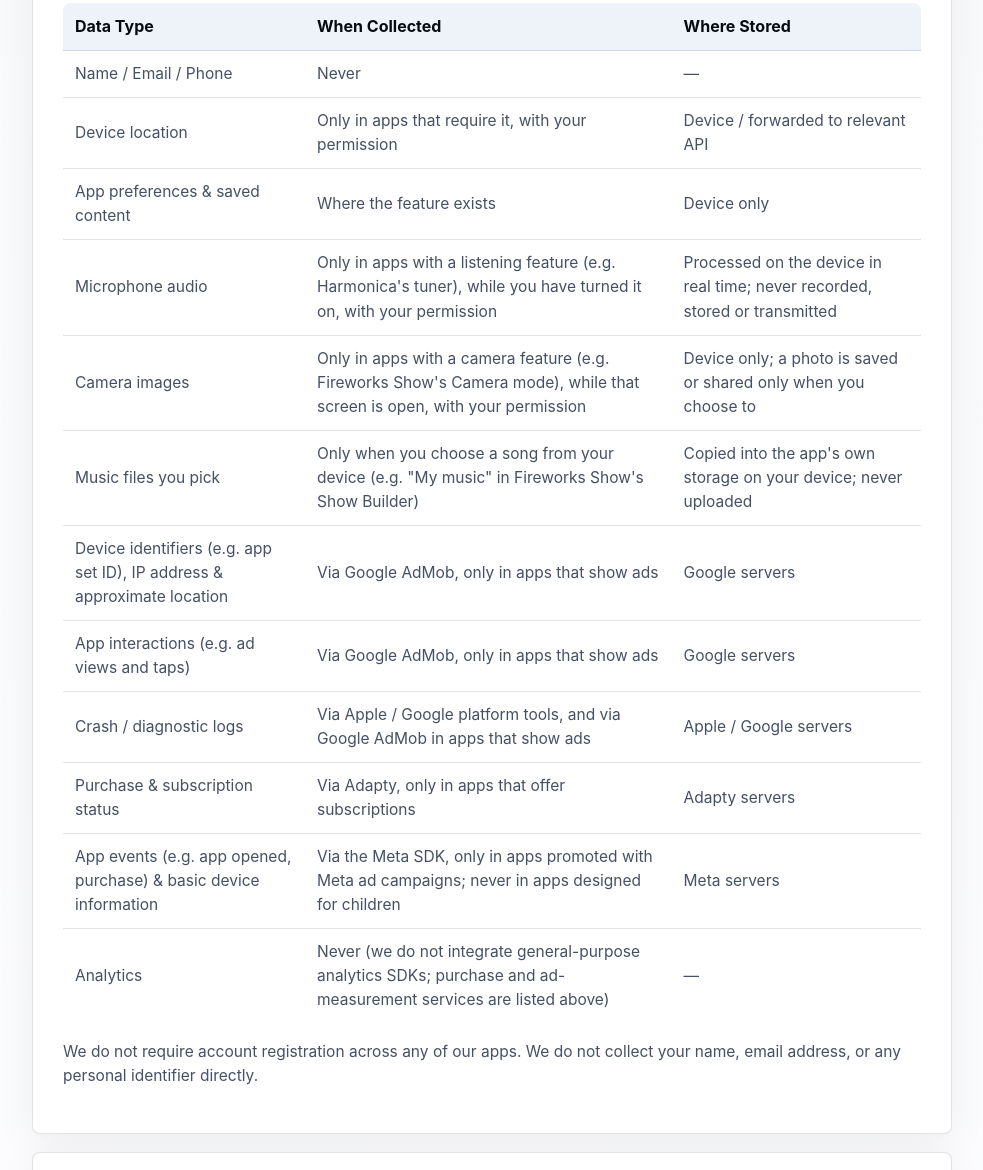
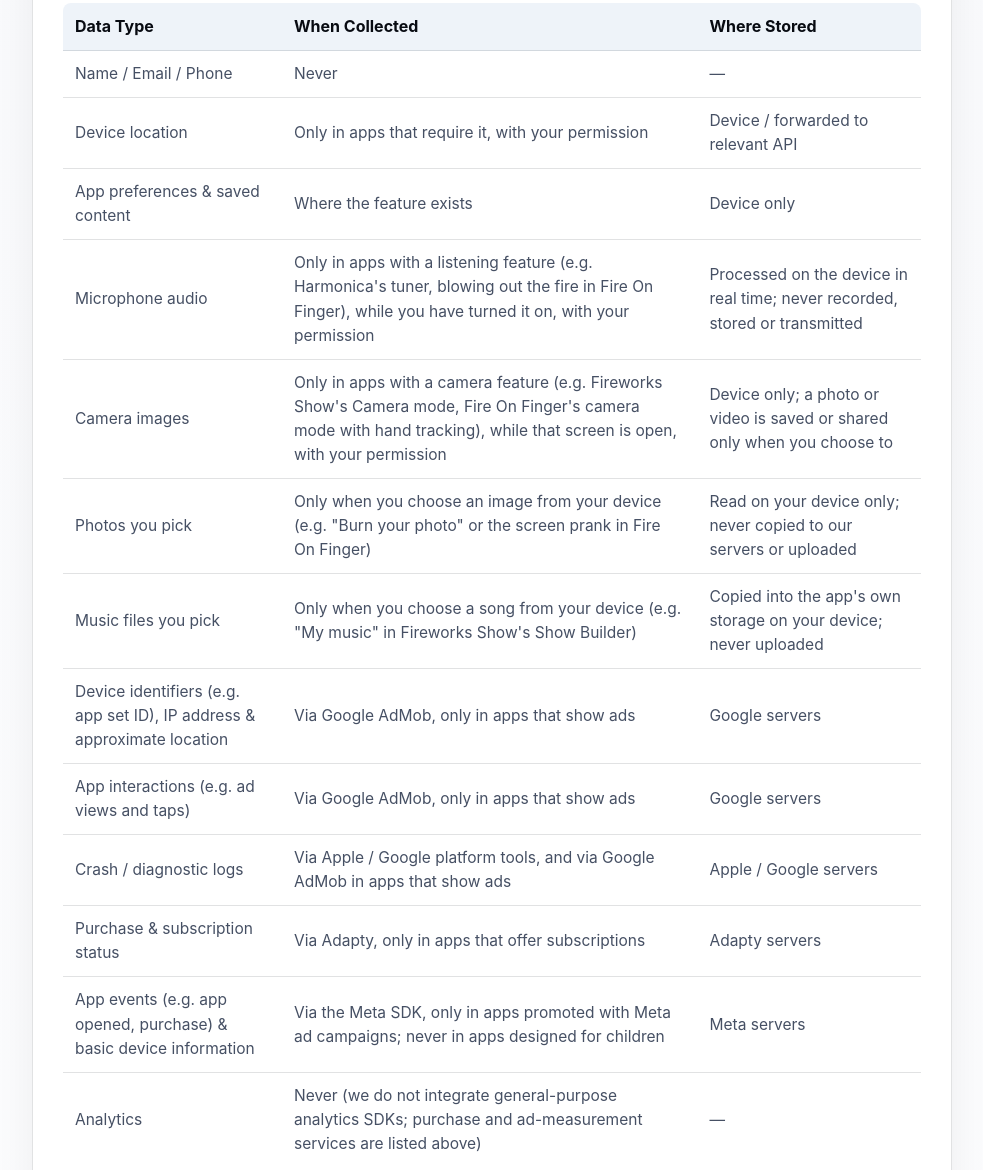
Before and after one commit to mnkahraman/gamenica-website, a plain HTML site: page privacy-policy/index.html in a window 1280 px wide. Shown: the part 961-2131 px from the top of the page, without its empty margins (148-1131 px from the left). Drawn offline with Linux system fonts and the light colour scheme.

Commit message:
Privacy policy: add Fire On Finger microphone, camera/hand-tracking, photo and video disclosures
Co-Authored-By: Claude Opus 5.5 <noreply@anthropic.com>

```diff
--- a/privacy-policy/index.html
+++ b/privacy-policy/index.html
@@ -89,13 +89,18 @@
       </tr>
       <tr>
         <td>Microphone audio</td>
-        <td>Only in apps with a listening feature (e.g. Harmonica's tuner), while you have turned it on, with your permission</td>
+        <td>Only in apps with a listening feature (e.g. Harmonica's tuner, blowing out the fire in Fire On Finger), while you have turned it on, with your permission</td>
         <td>Processed on the device in real time; never recorded, stored or transmitted</td>
       </tr>
       <tr>
         <td>Camera images</td>
-        <td>Only in apps with a camera feature (e.g. Fireworks Show's Camera mode), while that screen is open, with your permission</td>
-        <td>Device only; a photo is saved or shared only when you choose to</td>
+        <td>Only in apps with a camera feature (e.g. Fireworks Show's Camera mode, Fire On Finger's camera mode with hand tracking), while that screen is open, with your permission</td>
+        <td>Device only; a photo or video is saved or shared only when you choose to</td>
+      </tr>
+      <tr>
+        <td>Photos you pick</td>
+        <td>Only when you choose an image from your device (e.g. "Burn your photo" or the screen prank in Fire On Finger)</td>
+        <td>Read on your device only; never copied to our servers or uploaded</td>
       </tr>
       <tr>
         <td>Music files you pick</td>
@@ -145,6 +150,10 @@
       <li><strong>Location data</strong> - used in real time to provide location-based features (e.g. maps, weather, nearby content). It is not stored on our servers or used for profiling.</li>
       <li><strong>Microphone audio</strong> - Harmonica can listen to the harmonica you play. When you turn the microphone on (tuner, Bend Lab or the "real harmonica" button in lessons, songs and games), the app analyses the sound on your device, in real time and in memory only, to detect the note you are playing. Audio is never recorded, stored or sent to us or to anyone else, and it is not used for advertising. The microphone turns off when you leave that screen or the app goes to the background. You can withdraw the permission at any time in your device settings.</li>
       <li><strong>Camera images</strong> - Fireworks Show can draw fireworks over your camera view (Camera mode). The camera picture is used on your device in real time to show the preview and, when you tap the shutter, to make a photo with fireworks. Nothing is recorded or sent anywhere unless you save or share it yourself. The camera turns off when you leave that screen or the app goes to the background. No audio is recorded. You can withdraw the permission at any time in your device settings.</li>
+      <li><strong>Microphone audio (Fire On Finger)</strong> - in Fire On Finger you can blow into the microphone to fan or put out the fire. When you turn this on, the app only measures how loud the sound is, on your device and in real time, to set the strength of the wind. Audio is never recorded, stored or sent to us or to anyone else. The microphone turns off when you turn the feature off or the app goes to the background.</li>
+      <li><strong>Camera images and hand tracking (Fire On Finger)</strong> - in camera mode Fire On Finger shows your camera view and puts flames on your fingertips. To find your fingertips, the app runs a hand-tracking model (Google MediaPipe) entirely on your device; camera frames and hand positions are never stored or sent anywhere. The camera turns off when you leave camera mode or the app goes to the background. You can withdraw the permission at any time in your device settings.</li>
+      <li><strong>Photos you pick (Fire On Finger)</strong> - when you choose "Burn your photo" or set up the screen prank, you pick an image with the system photo picker. The app reads it on your device to show it burning; it is not copied, uploaded or shared.</li>
+      <li><strong>Videos you record (Fire On Finger)</strong> - when you tap record, the app makes a short video of the fire on screen (including the camera view in camera mode) with the app's own sounds; the microphone is not used. The video is created in the app's temporary storage on your device and leaves your device only if you share it yourself.</li>
       <li><strong>Music files you pick</strong> - in Fireworks Show's Show Builder you can choose a song from your device ("My music"). The app copies that file into its own storage on your device so your show keeps working, and reads its rhythm on the device to place the fireworks on the beat. The file is never uploaded or shared with us or anyone else; deleting the app deletes the copy.</li>
       <li><strong>Locally stored preferences</strong> - used to remember your in-app settings and saved content across sessions.</li>
       <li><strong>Device and ad data (via AdMob)</strong> - used by Google to serve ads, measure ad performance, and prevent fraud and abuse. See the <a href="#advertising">Advertising</a> section for details and opt-out options.</li>
```
